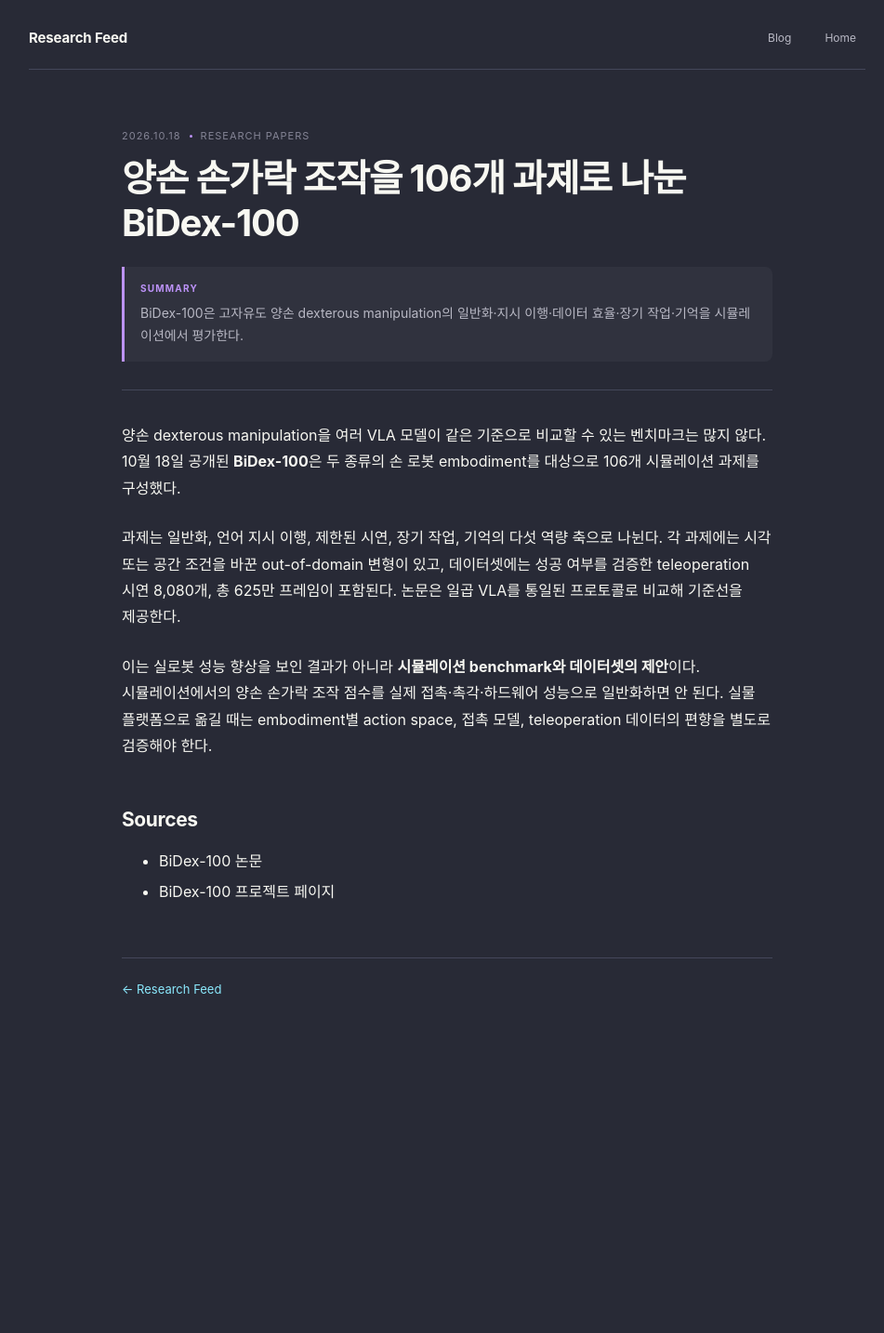
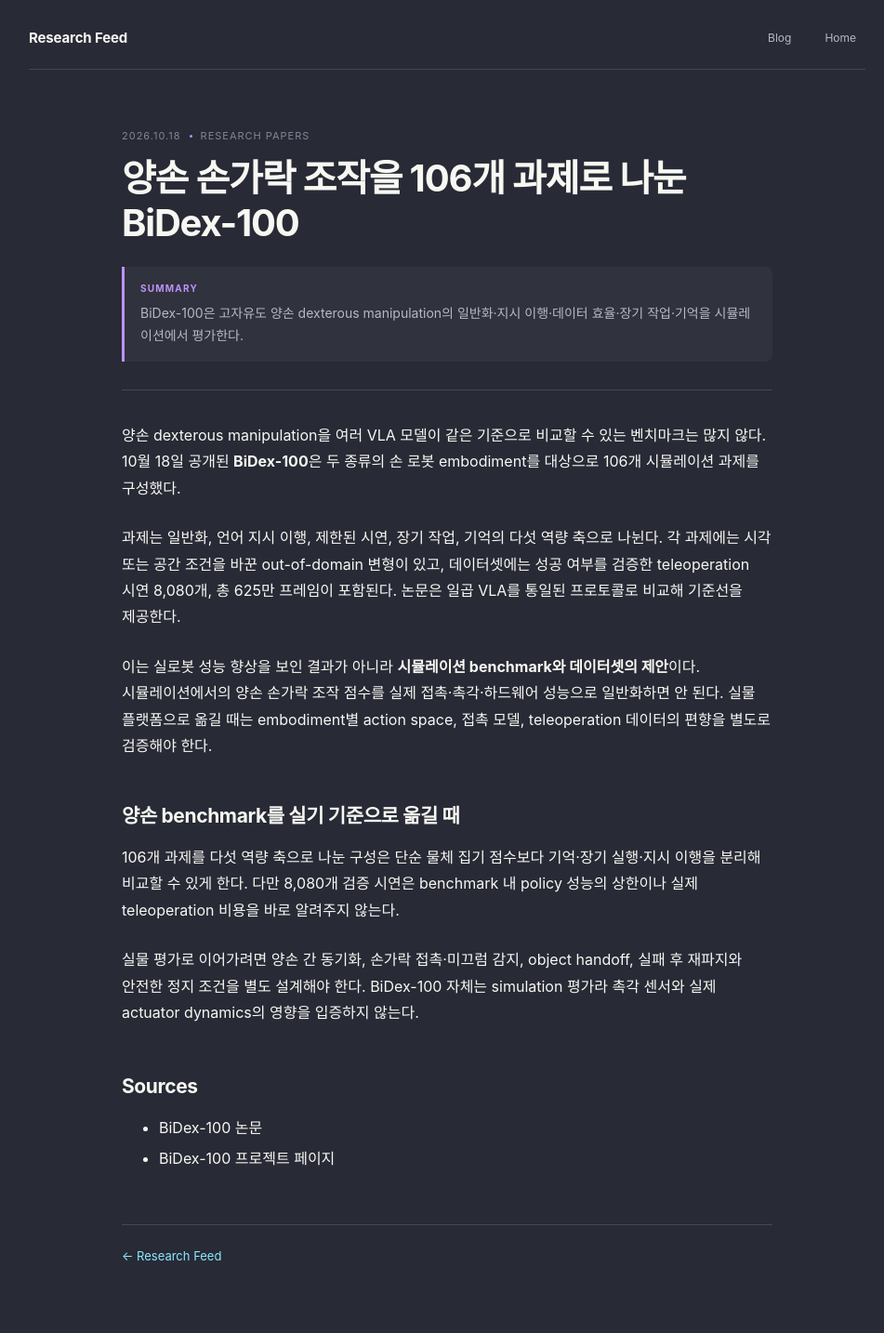
Before and after one commit to nayana224/nayana224.github.io, a Jekyll site: the page built from _research_feed/2026-10-18-research-papers.md, in a window 1280 px wide. Shown: the whole page at 93% size, without its empty margins (159-1110 px from the left). Built offline with Jekyll 4.4.1, drawn with Linux system fonts in a browser that asks for light colours; before the commit the page ends 1147 px from its top, so only the background shows below that.

Commit message:
Strengthen Research Feed article: 2026-10-18

```diff
--- a/_research_feed/2026-10-18-research-papers.md
+++ b/_research_feed/2026-10-18-research-papers.md
@@ -13,6 +13,12 @@
 
 이는 실로봇 성능 향상을 보인 결과가 아니라 **시뮬레이션 benchmark와 데이터셋의 제안**이다. 시뮬레이션에서의 양손 손가락 조작 점수를 실제 접촉·촉각·하드웨어 성능으로 일반화하면 안 된다. 실물 플랫폼으로 옮길 때는 embodiment별 action space, 접촉 모델, teleoperation 데이터의 편향을 별도로 검증해야 한다.
 
+## 양손 benchmark를 실기 기준으로 옮길 때
+
+106개 과제를 다섯 역량 축으로 나눈 구성은 단순 물체 집기 점수보다 기억·장기 실행·지시 이행을 분리해 비교할 수 있게 한다. 다만 8,080개 검증 시연은 benchmark 내 policy 성능의 상한이나 실제 teleoperation 비용을 바로 알려주지 않는다.
+
+실물 평가로 이어가려면 양손 간 동기화, 손가락 접촉·미끄럼 감지, object handoff, 실패 후 재파지와 안전한 정지 조건을 별도 설계해야 한다. BiDex-100 자체는 simulation 평가라 촉각 센서와 실제 actuator dynamics의 영향을 입증하지 않는다.
+
 ## Sources
 - [BiDex-100 논문](https://arxiv.org/abs/2610.25459)
 - [BiDex-100 프로젝트 페이지](https://bidex-100.github.io/)
```
